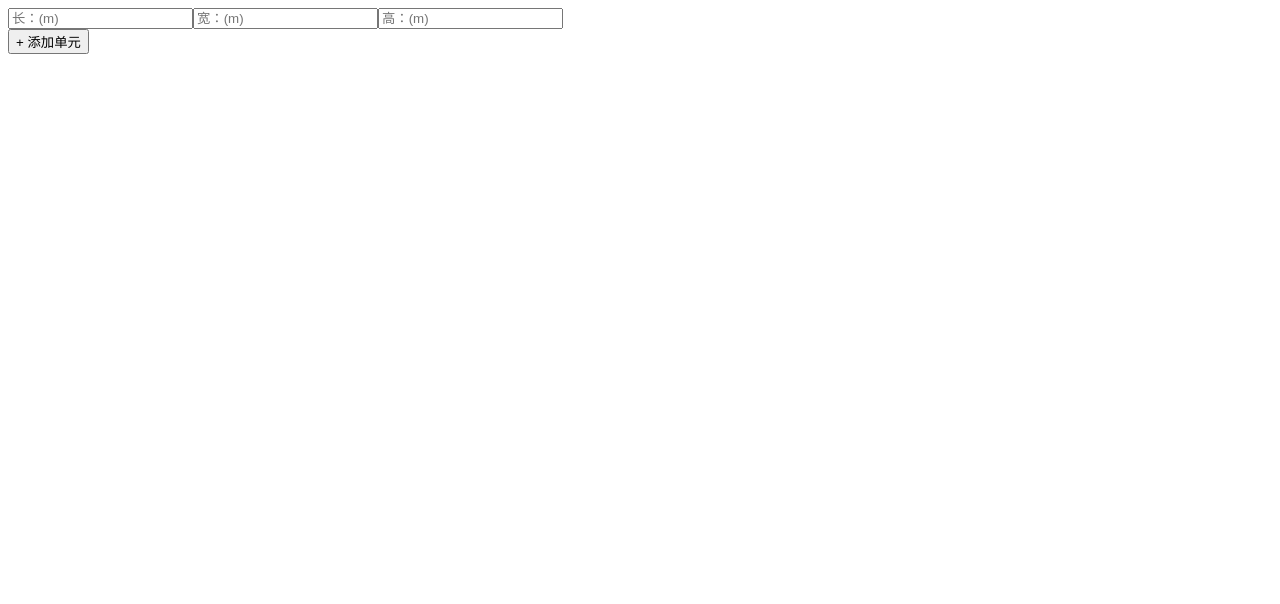
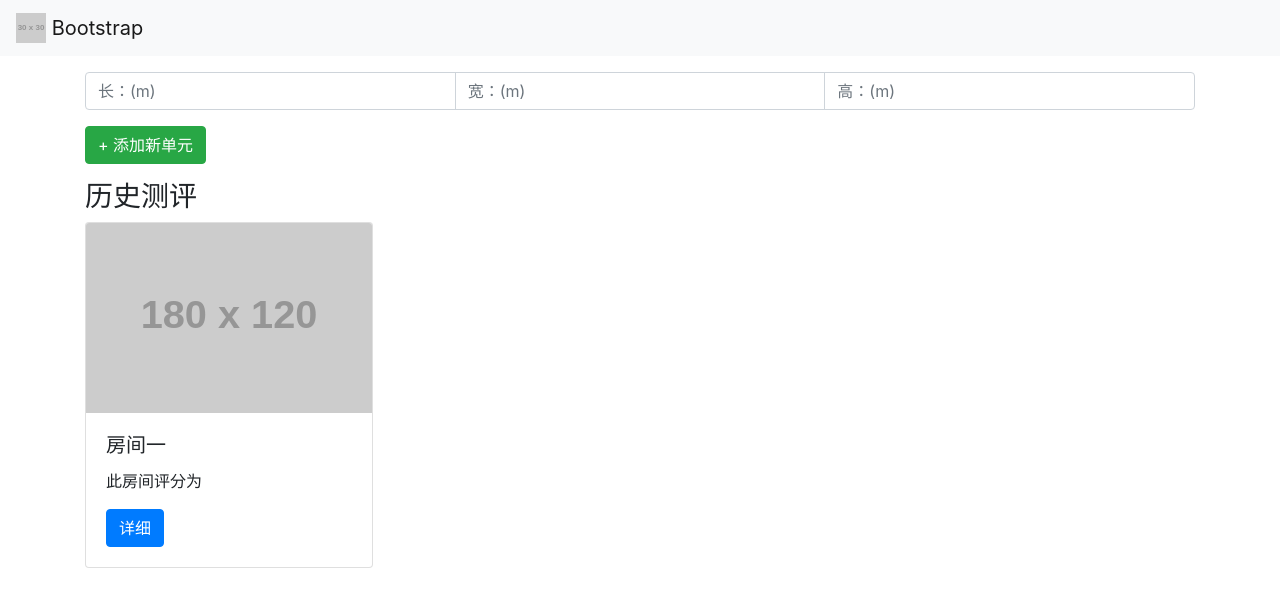
Before and after one commit to haibint/cbma_eval, a plain HTML site: page public/index.html in a window 1280 px wide. Drawn offline with nearby package versions, Linux system fonts and the light colour scheme; placeholder pictures from the web are drawn by us; files whose address does not match are found by name.

Commit message:
added some bootstrap styles

```diff
--- a/app/app.js
+++ b/app/app.js
@@ -54,6 +54,9 @@ App.prototype.createSizeInputs = function() {
     this.sizeInputs.w_input = w_input
     this.sizeInputs.d_input = d_input
     this.sizeInputs.h_input = h_input
+    $('#size-inputs').classList.add("input-group")
+    $('#size-inputs').classList.add("mb-3")
+    $('#size-inputs').classList.add("mt-3")
     $('#size-inputs').appendChild(w_input.dom)
     $('#size-inputs').appendChild(d_input.dom)
     $('#size-inputs').appendChild(h_input.dom)
--- a/app/components/ControlledInput.js
+++ b/app/components/ControlledInput.js
@@ -19,6 +19,7 @@ function ControlledInput(_name, _type='text', _placeholder='') {
     this.dom.setAttribute('name', this.name);
     this.dom.setAttribute('type', this.type);
     this.dom.setAttribute('placeholder', this.placeholder);
+    this.dom.classList.add("form-control")
 
     this.dom.addEventListener('keyup', this.typeHandler.bind(this));
 }
--- a/public/index.html
+++ b/public/index.html
@@ -1,19 +1,45 @@
 <html>
     <head>
         <meta charset="UTF-8">
+        <meta name="viewport" content="minimum-scale=1, initial-scale=1, width=device-width, shrink-to-fit=no">
         <link rel="stylesheet" href="../styles/wall.css"></link>
         <link rel="stylesheet" href="../styles/room.css"></link>
         <link rel="stylesheet" href="../styles/main.css"></link>
+        <link rel="stylesheet" href="https://stackpath.bootstrapcdn.com/bootstrap/4.3.1/css/bootstrap.min.css" integrity="sha384-ggOyR0iXCbMQv3Xipma34MD+dH/1fQ784/j6cY/iJTQUOhcWr7x9JvoRxT2MZw1T" crossorigin="anonymous">
     </head>
 
     <body>
-        <div id="addRoomPage">
-            <div id="size-inputs"></div>
-            <button id="addRoomButton"> + 添加单元</button>
+        <nav class="navbar navbar-light bg-light">
+            <a class="navbar-brand" href="#">
+                <img src="https://via.placeholder.com/30" width="30" height="30" class="d-inline-block align-top" alt="">
+                Bootstrap
+            </a>
+        </nav>
+
+        <div class="container">
+
+            <div id="addRoomPage">
+                <div id="size-inputs"></div>
+                <button id="addRoomButton" type="button" class="btn btn-success"> + 添加新单元</button>
+            </div>
+
+            <div class="mt-3">
+                <h3>历史测评</h3>
+                <div class="card" style="width: 18rem;">
+                    <img src="https://via.placeholder.com/180x120" class="card-img-top" alt="...">
+                    <div class="card-body">
+                        <h5 class="card-title">房间一</h5>
+                        <p class="card-text">此房间评分为</p>
+                        <a href="#" class="btn btn-primary">详细</a>
+                    </div>
+                </div>
+            </div>
+
+            <div id="roomContainer"></div>
+            <div id="editor"></div>
+            <div id="report"></div>
         </div>
-        <div id="roomContainer"></div>
-        <div id="editor"></div>
-        <div id="report"></div>
+
         <script src="../app/components/ControlledInput.js"></script>
         <script src="../app/components/Wall.js"></script>
         <script src="../app//components/Room.js"></script>
```
